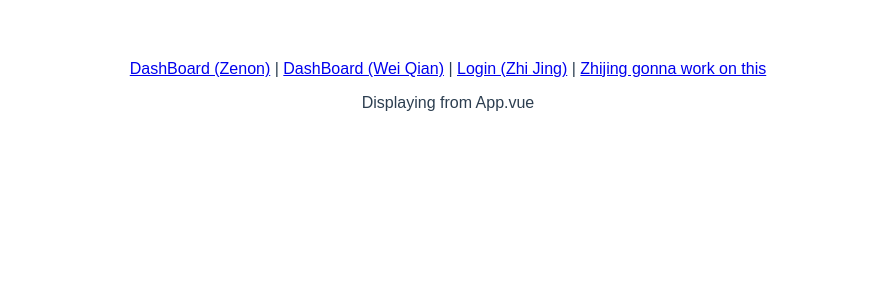
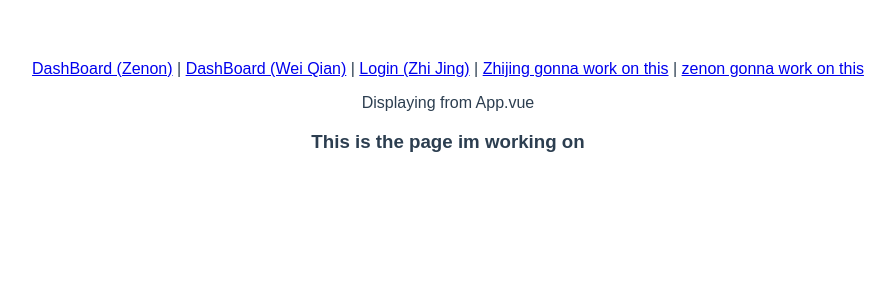
Before and after one commit to limyapkai/hospital_webdev, a Vue app: page /zenonpage in a window 1280 px wide. Shown: the top 300 px of the page, without its empty margins (192-1087 px from the left). Built offline with nearby package versions, Linux system fonts and the light colour scheme.

Commit message:
added zenonpage for zenon to work on

```diff
--- a/src/App.vue
+++ b/src/App.vue
@@ -11,7 +11,8 @@
     <router-link to = "/">DashBoard (Zenon)</router-link> |
     <router-link to = "/about">DashBoard (Wei Qian)</router-link> |
     <router-link to = "/profit">Login (Zhi Jing)</router-link> |
-    <router-link to = "/zhijingpage">Zhijing gonna work on this</router-link>
+    <router-link to = "/zhijingpage">Zhijing gonna work on this</router-link> |
+    <router-link to = "/zenonpage">zenon gonna work on this</router-link>
   </div>
   <p> Displaying from App.vue </p>
   <router-view/>
--- a/src/router/index.js
+++ b/src/router/index.js
@@ -3,6 +3,7 @@ import Home from '@/views/Home.vue'
 import About from '@/views/About.vue'
 import OnlyProfit from '@/views/OnlyProfit.vue'
 import Zhijingpage from '@/views/Zhijingpage.vue'
+import Zenonpage from '@/views/zenonpage.vue'
 
 const routes = [
 
@@ -26,6 +27,11 @@ const routes = [
         name: '(Zhi Jing)',
         component: Zhijingpage
     },
+    {
+        path:'/zenonpage',
+        name: '(Zenon)',
+        component: Zenonpage
+    },
 ]
 
 const router = createRouter({
--- /dev/null
+++ b/src/views/zenonpage.vue
@@ -0,0 +1,15 @@
+<template>
+  <h3>This is the page im working on</h3>
+
+</template>
+
+<script>
+export default {
+    name:"Zenon"
+
+}
+</script>
+
+<style>
+
+</style>
```
